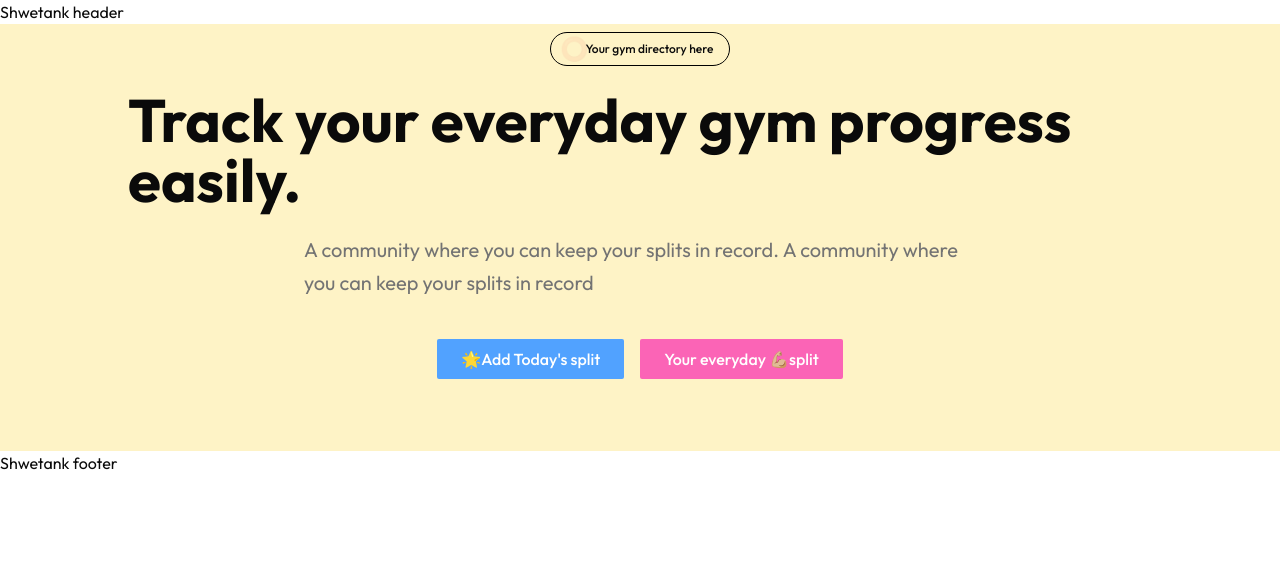
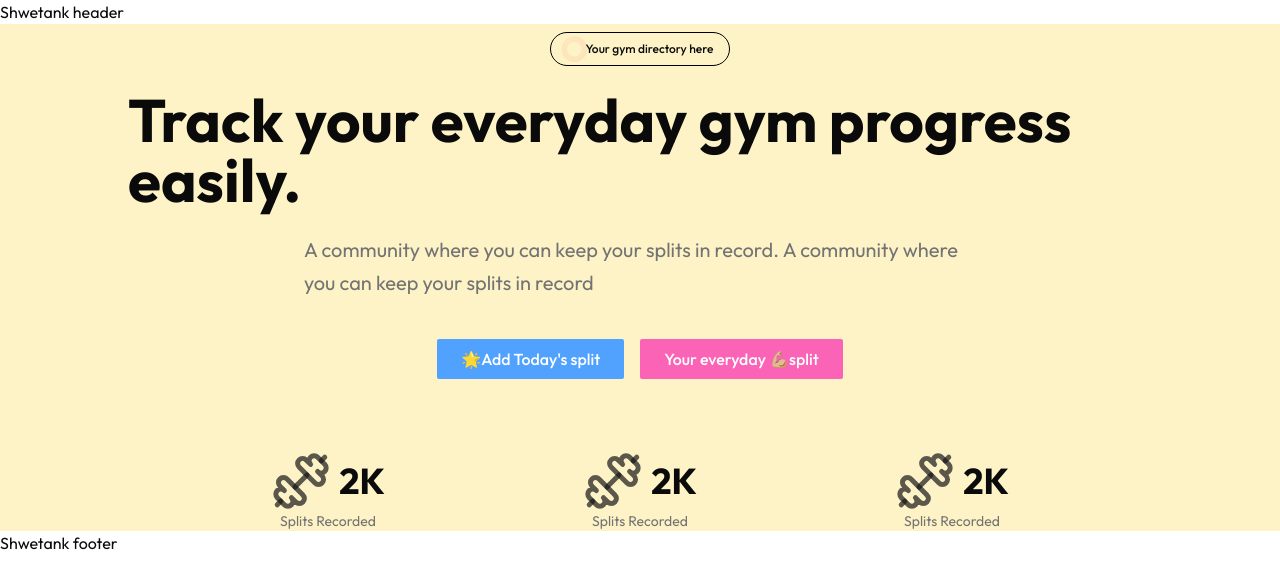
Before and after one commit to shwetank00001/ProteinCounter, a Next.js app: page / in a window 1280 px wide. Shown: the top 588 px of the page. Built offline with nearby package versions, Linux system fonts and the light colour scheme.

Commit message:
Status section

```diff
--- a/components/landing-page/DynamicStats.tsx
+++ b/components/landing-page/DynamicStats.tsx
@@ -1,8 +1,35 @@
-import React from 'react'
+import { SparkleIcon,Dumbbell  } from "lucide-react";
 
 const DynamicStats = () => {
+    const stats = [
+    {
+      icon: Dumbbell, allTimeSplits: "2K", labe: "Splits Recorded"
+    },
+    {
+      icon: Dumbbell, allTimeSplits: "2K", labe: "Splits Recorded"
+    },
+    {
+      icon: Dumbbell, allTimeSplits: "2K", labe: "Splits Recorded"
+    },
+  ]
+
+  const ele = stats.map((item) => {
+    return (
+      <div >
+        <div className="flex justify-center items-center gap-2">
+          <Dumbbell className="size-15 text-primary/70" />
+          <p className="text-3xl sm:text-4xl font-bold">{item.allTimeSplits}</p>
+        </div>
+        <div className="flex justify-center">
+          <p className="text-sm text-muted-foreground ">{item.labe}</p>
+        </div>
+      </div>
+    )
+  })
   return (
-    <div>DynamicStats</div>
+    <div className="grid gap-10 grid-cols-1 sm:grid-cols-2 md:grid-cols-3 max-w-4xl items-center w-full"  >
+      {ele}
+    </div>
   )
 }
 
--- a/components/landing-page/HeroSection.tsx
+++ b/components/landing-page/HeroSection.tsx
@@ -1,9 +1,11 @@
 import { Button } from "@/components/ui/button";
 import { Badge } from "@/components/ui/badge"
 import Link from "next/link";
-import { SparkleIcon } from "lucide-react";
+import DynamicStats from "./DynamicStats";
 
 const HeroSection = () => {
+
+
   return (
     <section className="bg-amber-100">
         <div className="flex flex-col px-5 py-2 items-center justify-center">
@@ -16,6 +18,11 @@ const HeroSection = () => {
               <Button variant={"pink"} className="text-base" size="lg"><Link href={"/splits"}>Your everyday 💪🏼split</Link></Button>
             </div>
         </div>
+
+
+        <div className="flex justify-center" >
+          <DynamicStats />
+        </div>
     </section>
   )
 }
```
